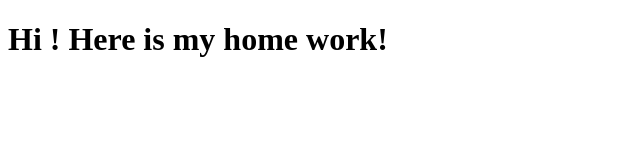
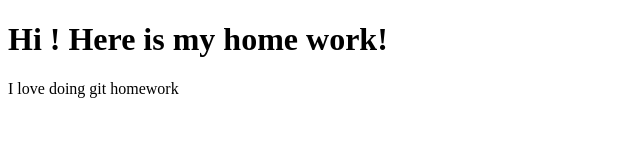
Before and after one commit to haimkal/HW-Project, a plain HTML site: page index.html in a window 1280 px wide. Shown: the whole page, without its empty margins (0-640 px from the left). Drawn offline with Linux system fonts and the light colour scheme.

Commit message:
text added

```diff
--- a/index.html
+++ b/index.html
@@ -7,5 +7,6 @@
 <main>
 <body>
     <h1>Hi ! Here is my home work!</h1>
+    <p> I love doing git homework</p>
 </body>
 </main>
```
